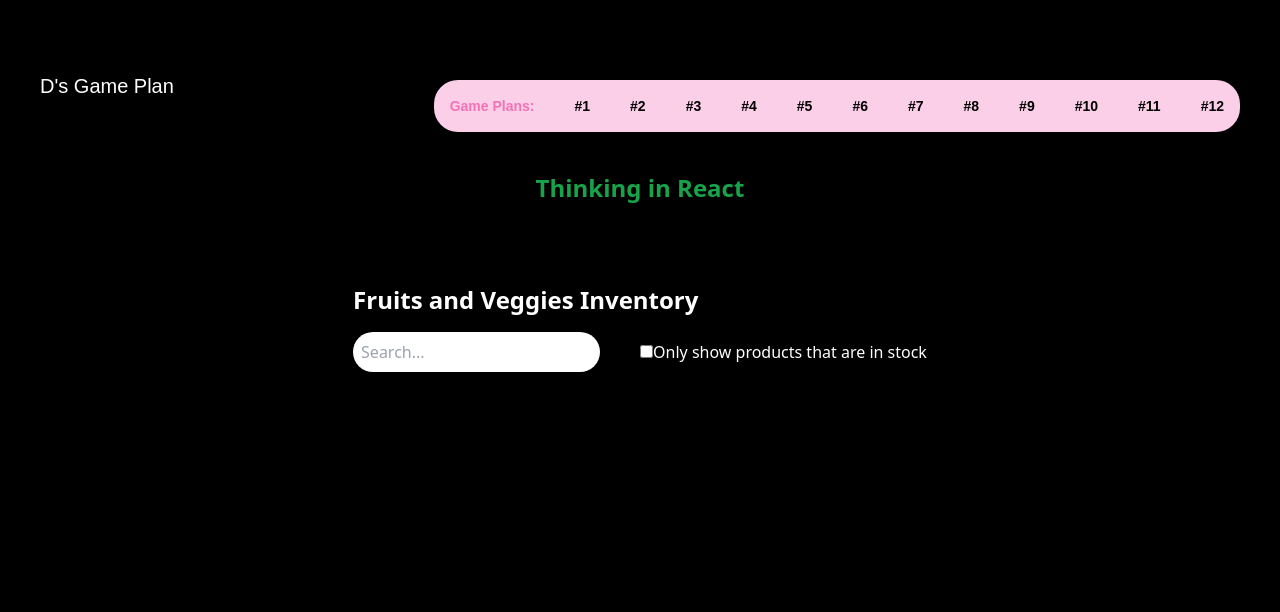
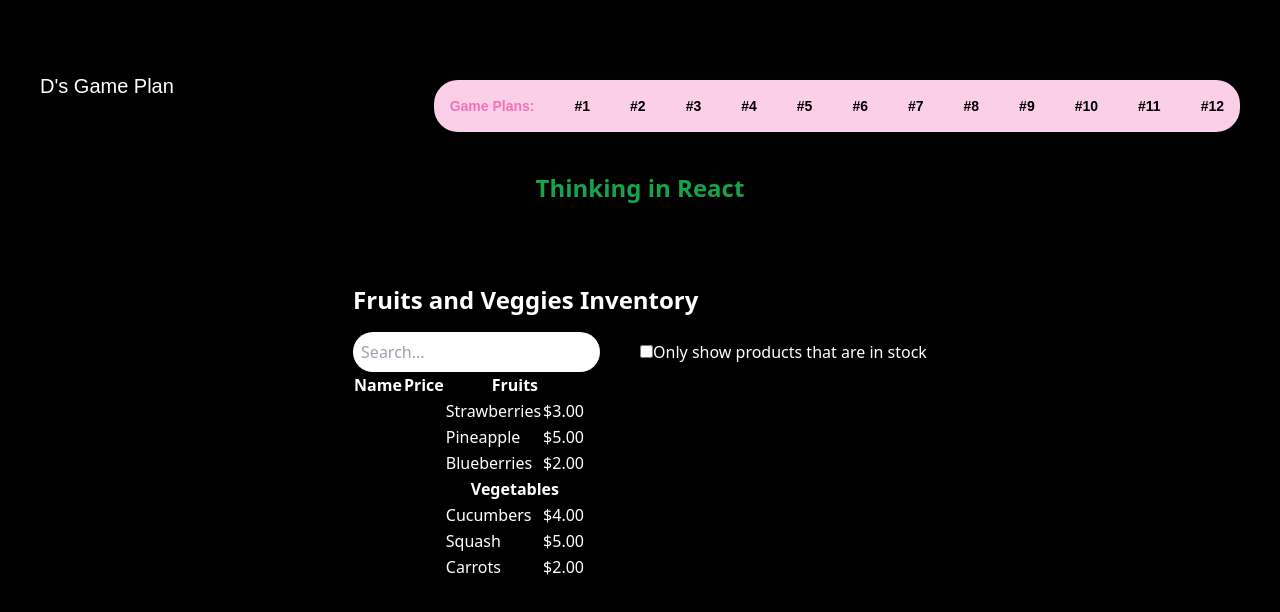
Before and after one commit to Davonne007-TX/game-plan, a React (Vite) app: page /productSearch in a window 1280 px wide. Shown: the top 612 px of the page. Built offline with nearby package versions, Linux system fonts and the light colour scheme; a web font is replaced by a local one.

Commit message:
add UI for Thinking in React Project from React Docs

```diff
--- a/src/components/more-examples/Product-Search/FilterableProductTable.jsx
+++ b/src/components/more-examples/Product-Search/FilterableProductTable.jsx
@@ -1,10 +1,12 @@
+import ProductsTable from "./ProductsTable";
 import SearchBar from "./SearchBar";
 
-export default function FilterableProductTable() {
+export default function FilterableProductTable({ products }) {
   return (
     <>
       <main>
         <SearchBar />
+        <ProductsTable products={products} />
       </main>
     </>
   );
--- /dev/null
+++ b/src/components/more-examples/Product-Search/ProductCategoryRow.jsx
@@ -0,0 +1,7 @@
+export default function ProductCategoryRow({ category }) {
+  return (
+    <tr className="text-white">
+      <th colSpan="2">{category}</th>
+    </tr>
+  );
+}
--- /dev/null
+++ b/src/components/more-examples/Product-Search/ProductRow.jsx
@@ -0,0 +1,10 @@
+export default function ProductRow({ product }) {
+  const name = product.stocked ? product.name : <span>{product.name}</span>;
+
+  return (
+    <tr className="text-white">
+      <td>{name}</td>
+      <td>{product.price}</td>
+    </tr>
+  );
+}
--- /dev/null
+++ b/src/components/more-examples/Product-Search/ProductsTable.jsx
@@ -0,0 +1,33 @@
+import ProductCategoryRow from "./ProductCategoryRow";
+import ProductRow from "./ProductRow";
+
+export default function ProductsTable({ products }) {
+  const rows = [];
+  let lastCategory = null;
+
+  products.forEach((product) => {
+    if (product.category !== lastCategory) {
+      rows.push(
+        <ProductCategoryRow
+          category={product.category}
+          key={product.category}
+        />
+      );
+    }
+
+    rows.push(<ProductRow product={product} key={product.name} />);
+    lastCategory = product.category;
+  });
+
+  return (
+    <table className="text-white flex">
+      <thread>
+        <tr>
+          <th>Name</th>
+          <th>Price</th>
+        </tr>
+      </thread>
+      <tbody>{rows}</tbody>
+    </table>
+  );
+}
--- a/src/components/more-examples/Product-Search/ThinkingInReact.jsx
+++ b/src/components/more-examples/Product-Search/ThinkingInReact.jsx
@@ -1,7 +1,7 @@
 import FilterableProductTable from "./FilterableProductTable";
 
 //an array of objects
-const products = [
+const PRODUCTS = [
   { category: "Fruits", price: "$3.00", stocked: true, name: "Strawberries" },
   { category: "Fruits", price: "$5.00", stocked: true, name: "Pineapple" },
   { category: "Fruits", price: "$2.00", stocked: false, name: "Blueberries" },
@@ -21,7 +21,7 @@ export default function ThinkingInReact() {
           <h2 className="font-bold mb-4 text-2xl">
             Fruits and Veggies Inventory
           </h2>
-          <FilterableProductTable />
+          <FilterableProductTable products={PRODUCTS} />
         </section>
       </main>
     </>
```
